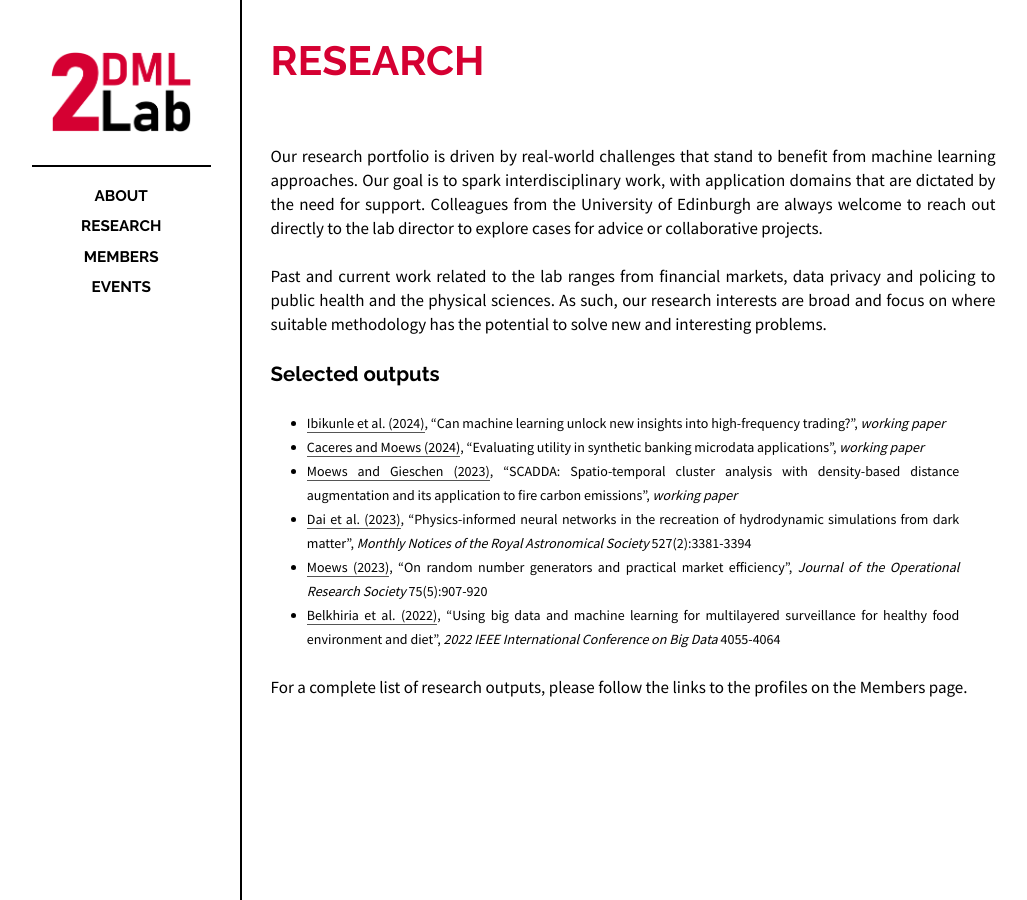
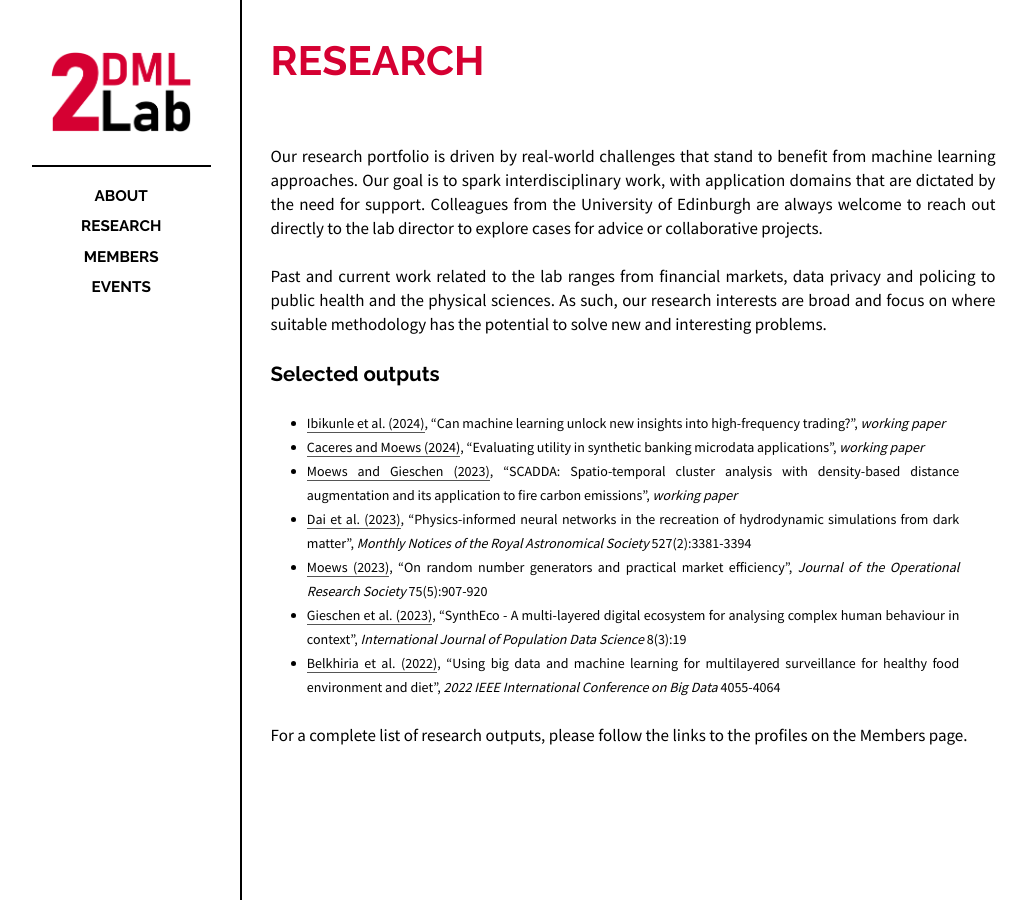
Before and after one commit to 2dml-lab/2dml-lab.github.io, a Jekyll site: the page built from _posts/2024-02-03-research.md, in a window 1280 px wide. Shown: the whole page, without its empty margins (118-1145 px from the left). Built offline with Jekyll 4.4.1, drawn with Linux system fonts in a browser that asks for light colours.

Commit message:
Update 2024-02-03-research.md

```diff
--- a/_posts/2024-02-03-research.md
+++ b/_posts/2024-02-03-research.md
@@ -26,6 +26,7 @@ Past and current work related to the lab ranges from financial markets, data pri
 - [Moews and Gieschen (2023)](https://arxiv.org/abs/2410.22519), "SCADDA: Spatio-temporal cluster analysis with density-based distance augmentation and its application to fire carbon emissions", _working paper_
 - [Dai et al. (2023)](https://doi.org/10.1093/mnras/stad3394), "Physics-informed neural networks in the recreation of hydrodynamic simulations from dark matter", _Monthly Notices of the Royal Astronomical Society_ 527(2):3381-3394
 - [Moews (2023)](https://doi.org/10.1080/01605682.2023.2219292), "On random number generators and practical market efficiency", _Journal of the Operational Research Society_ 75(5):907-920
+- [Gieschen et al. (2023)](https://doi.org/10.23889/ijpds.v8i3.2285), "SynthEco - A multi-layered digital ecosystem for analysing complex human behaviour in context", _International Journal of Population Data Science_ 8(3):19
 - [Belkhiria et al. (2022)](https://doi.org/10.1109/BigData55660.2022.10020762), "Using big data and machine learning for multilayered surveillance for healthy food environment and diet", _2022 IEEE International Conference on Big Data_ 4055-4064
 
 <br>
```
